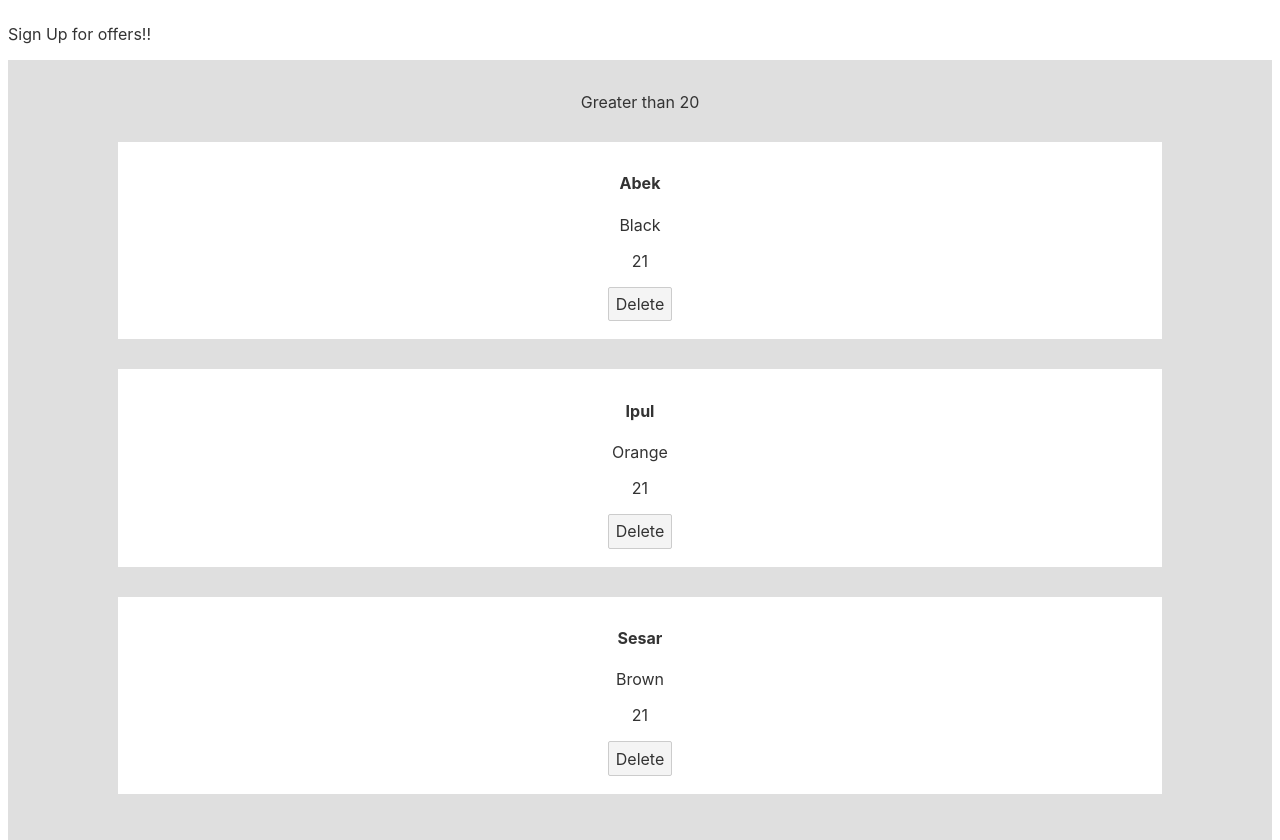
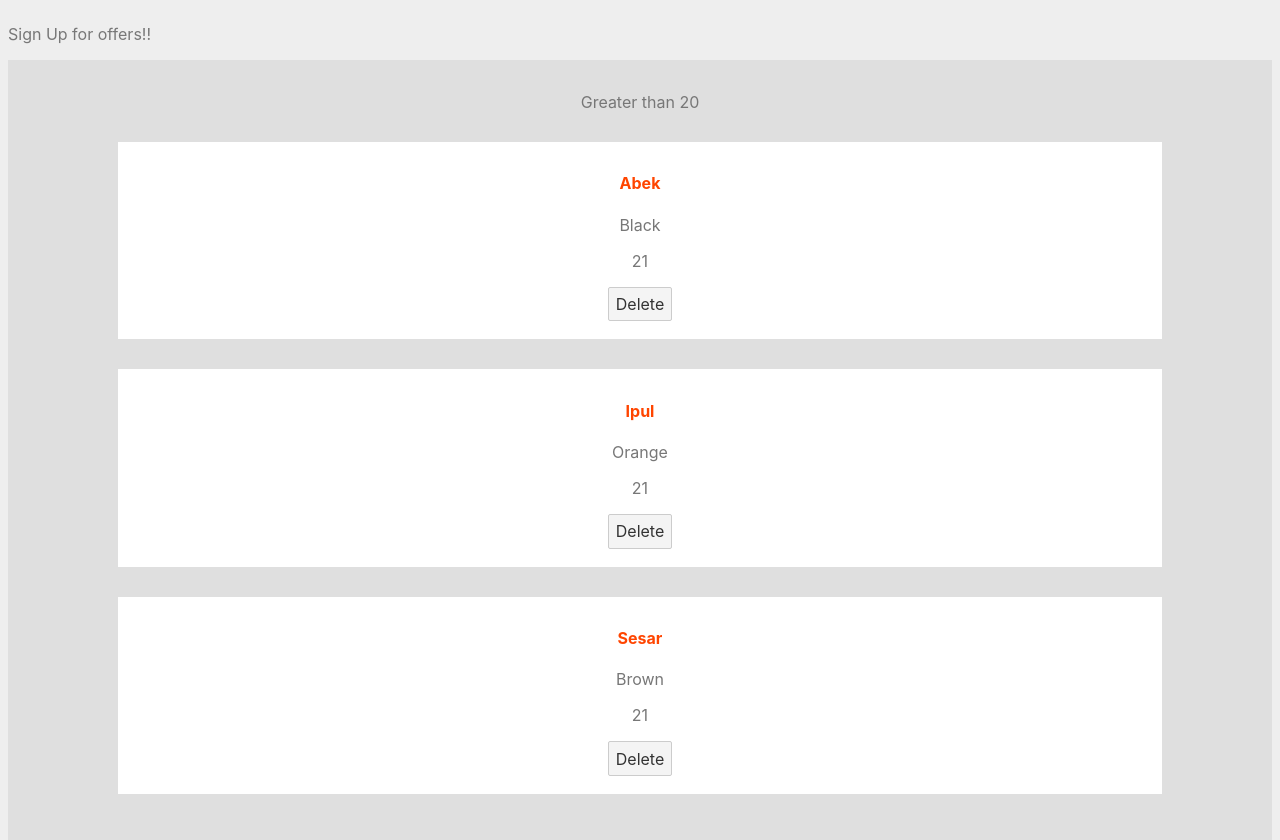
Before and after one commit to rizqyep/svelte-basics, a Svelte app: page / in a window 1280 px wide. Built offline with nearby package versions, Linux system fonts and the light colour scheme.

Commit message:
feat: global style

```diff
--- a/public/global.css
+++ b/public/global.css
@@ -1,19 +1,29 @@
-html, body {
+html,
+body {
     position: relative;
     width: 100%;
     height: 100%;
 }
 
 body {
-	color: #333;
+    color: #777;
+    background: #eee;
     margin: 0;
     padding: 8px;
     box-sizing: border-box;
     font-family: -apple-system, BlinkMacSystemFont, "Segoe UI", Roboto, Oxygen-Sans, Ubuntu, Cantarell, "Helvetica Neue", sans-serif;
 }
 
+h4 {
+    color: orangered;
+}
+
+button {
+    background: white;
+}
+
 a {
-	color: rgb(0,100,200);
+    color: rgb(0, 100, 200);
     text-decoration: none;
 }
 
@@ -22,14 +32,17 @@ a:hover {
 }
 
 a:visited {
-	color: rgb(0,80,160);
+    color: rgb(0, 80, 160);
 }
 
 label {
     display: block;
 }
 
-input, button, select, textarea {
+input,
+button,
+select,
+textarea {
     font-family: inherit;
     font-size: inherit;
     -webkit-padding: 0.4em 0;
```
Lines whose indentation alone changed are shown as unchanged.
